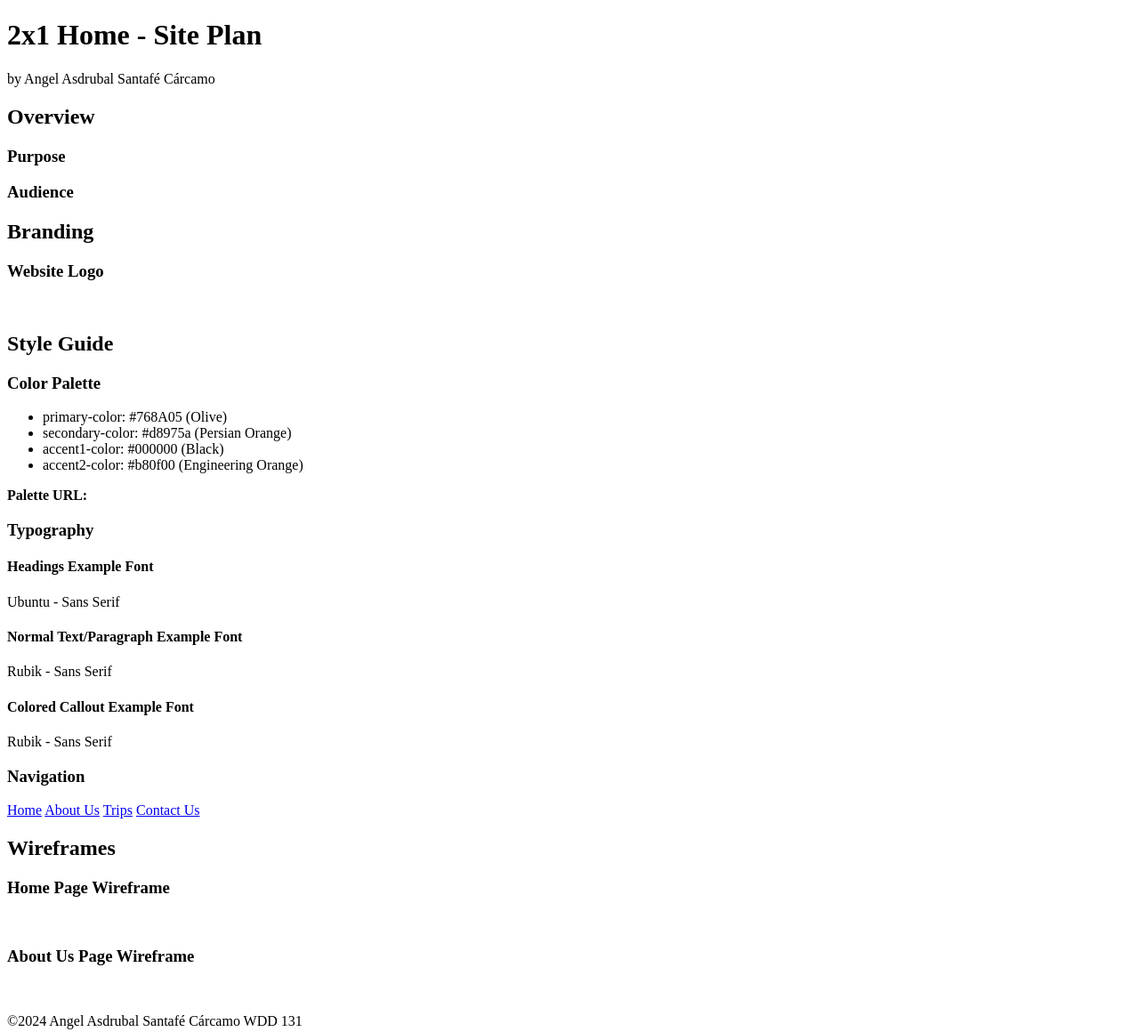
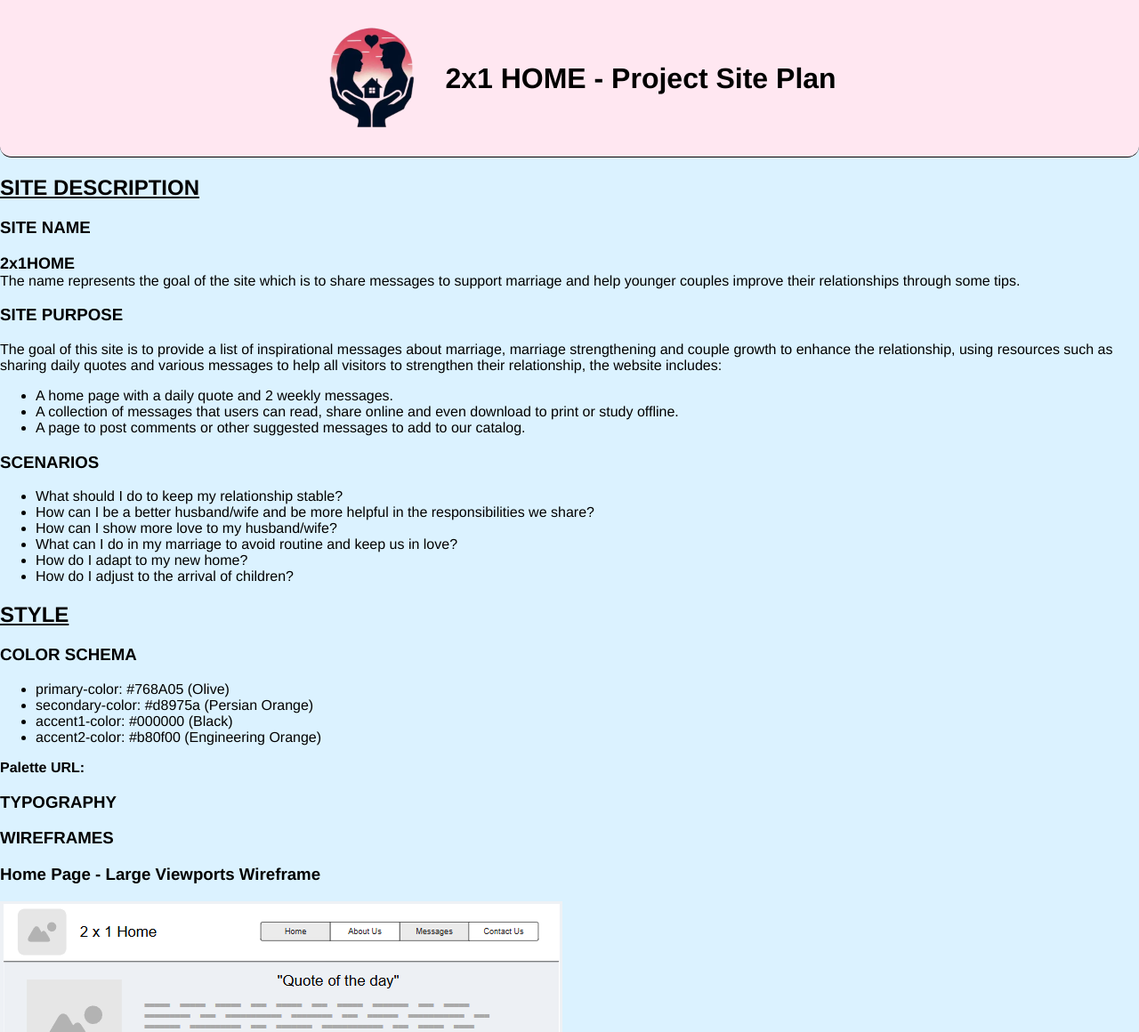
Before and after one commit to angelsan20/wdd131, a plain HTML site: page project/siteplan.html in a window 1280 px wide. Shown: the top 1160 px of the page at 89% size. Drawn offline with nearby package versions, Linux system fonts and the light colour scheme; a web font is replaced by a local one.

Commit message:
submitting part of the project siteplan and working on all the project and other assignments together.

```diff
--- a/project/siteplan.html
+++ b/project/siteplan.html
@@ -6,34 +6,61 @@
         <title>2x1Home Siteplan Page | WDD 131</title>
         <meta name="description" content=".">
         <meta name="author" content="Angel Asdrubal Santafé Cárcamo">
-        <link rel="stylesheet" href="styles/">
+        <link rel="stylesheet" href="styles/siteplan.css">
+        <script src="/scripts/getdates.js"></script>
+
+        <link rel="preconnect" href="https://fonts.googleapis.com">
+        <link rel="preconnect" href="https://fonts.gstatic.com" crossorigin>
+        <link href="https://fonts.googleapis.com/css2?family=Arimo:ital,wght@0,400..700;1,400..700&family=Wellfleet&display=swap" rel="stylesheet">
     </head>
     <body>
         <header>
-            <h1>2x1 Home - Site Plan</h1>
-            <div>by Angel Asdrubal Santafé Cárcamo</div>
+            <img src="images/2x1Home.webp" alt="2x1 Home Logo" width="160" height="160">
+            <h1>2x1 HOME - Project Site Plan</h1>
         </header>
         <main>
-            <h2>Overview</h2>
 
-            <h3>Purpose</h3>
+            <h2>SITE DESCRIPTION</h2>
+
+            <section>
+                <h3>SITE NAME</h3>
                 <p>
+                    <span id="sitename">2x1HOME</span><br>
+                    The name represents the goal of the site which is to share messages to support marriage
+                    and help younger couples improve their relationships through some tips.
+                </p>
+            </section>
 
+            <section>
+                <h3>SITE PURPOSE</h3>
+                <p>
+                    The goal of this site is to provide a list of inspirational messages about marriage, marriage strengthening and couple growth to enhance the relationship,
+                    using resources such as sharing daily quotes and various messages to help all visitors to strengthen their relationship,
+                    the website includes:
+                    <ul>
+                        <li>A home page with a daily quote and 2 weekly messages.</li>
+                        <li>A collection of messages that users can read, share online and even download to print or study offline.</li>
+                        <li>A page to post comments or other suggested messages to add to our catalog.</li>
+                    </ul>
                 </p>
+            </section>
 
-            <h3>Audience</h3>
-            <p>
+            <section>
+                <h3>SCENARIOS</h3>
+                <ul>
+                    <li>What should I do to keep my relationship stable?</li>
+                    <li>How can I be a better husband/wife and be more helpful in the responsibilities we share?</li>
+                    <li>How can I show more love to my husband/wife?</li>
+                    <li>What can I do in my marriage to avoid routine and keep us in love?</li>
+                    <li>How do I adapt to my new home?</li>
+                    <li>How do I adjust to the arrival of children?</li>
+                </ul>
+            </section>
 
-            </p>
+            <h2>STYLE</h2>
 
-            <h2>Branding</h2>
-
-            <h3>Website Logo</h3>
-            <img src="images/" alt="" width="200">
-
-            <h2>Style Guide</h2>
-
-            <h3>Color Palette</h3>
+            <section>
+                <h3>COLOR SCHEMA</h3>
                     <ul>
                         <li>primary-color: #768A05 (Olive)</li>
                         <li>secondary-color: #d8975a (Persian Orange)</li>
@@ -43,32 +70,23 @@
                     <p>
                         <strong>Palette URL:</strong> <a href="" target="_blank"></a>
                     </p>
-            <h3>Typography</h3>
+            </section>
 
-            <h4>Headings Example Font</h4>
-            <p>Ubuntu - Sans Serif</p>
+            <section>
+                <h3>TYPOGRAPHY</h3>
+            </section>
 
-            <h4>Normal Text/Paragraph Example Font</h4>
-            <p>Rubik - Sans Serif</p>
-
-            <h4>Colored Callout Example Font</h4>
-            <p>Rubik - Sans Serif</p>
-
-            <h3>Navigation</h3>
-            <nav>
-                <a href="#">Home</a>
-                <a href="#">About Us</a>
-                <a href="#">Trips</a>
-                <a href="#">Contact Us</a>
-            </nav>
-            <h2>Wireframes</h2>
-            <h3>Home Page Wireframe</h3>
-            <img src="" alt="" width="700">
-            <h3>About Us Page Wireframe</h3>
-            <img src="" alt="" width="700">
+            <section>
+                <h3>WIREFRAMES</h3>
+                <h3>Home Page - Large Viewports Wireframe</h3>
+                <img src="images/2x1Home-Larger Viewports Wireframe.PNG" alt="Home page Wireframe for larger viewports.">
+                <h3>Home Page - Mobile Views Wireframe</h3>
+                <img src="images/2x1Home-Mobile Wireframe.PNG" alt="Home page Wireframe for mobile views.">
+            </section>
         </main>
         <footer>
-            <p>&copy;2024 Angel Asdrubal Santafé Cárcamo  WDD 131</p>
+            <p>&copy; <span id="currentyear"></span> Angel Asdrubal Santafé Cárcamo Valencia, Venezuela.</p>
+            <p>Last Update: <span id="lastModified"></span></p>
         </footer>
 
     </body>
--- /dev/null
+++ b/project/styles/siteplan.css
@@ -0,0 +1,44 @@
+* {
+    font-family: "Arimo", sans-serif;
+}
+
+body {
+    margin: 0 auto;
+    background-color: rgb(219, 242, 255);
+}
+
+header {
+    background-color: rgb(255, 231, 241);
+    padding: 8px;
+    border-bottom: solid 1px;
+    border-bottom-left-radius: 0.8rem;
+    border-bottom-right-radius: 0.8rem;
+    display: flex;
+    flex-direction: row;
+    align-items: center;
+    justify-content: center;
+}
+
+h2 {
+    text-decoration: underline;
+}
+
+#sitename {
+    font-weight: bolder;
+    font-size: large;
+}
+
+footer {
+    padding-top: 20px;
+    padding-bottom: 20px;
+    text-align: center;
+    background-color: rgb(1, 58, 145);
+    color: rgb(255, 255, 255);
+}
+
+/*rgb(179, 215, 255)AZUL
+
+(248, 144, 170) rosa intenso
+
+
+rgb(241, 241, 235) BEIGE*/
--- a/scripts/getdates.js
+++ b/scripts/getdates.js
@@ -1,4 +1,4 @@
-const currentYear = new Date().getFullYear();
+const currentYear = new Date.getFullYear();
 document.getElementById("currentyear").textContent = currentYear;
 
 const lastModified = document.lastModified;
```
Also changed, not shown: form.html (+3 -1 lines), styles/form.css (+1 -12 lines), project/images/2x1Home-Larger Viewports Wireframe.PNG (added), project/images/2x1Home-Mobile Wireframe.PNG (added), project/images/2x1Home.webp (added). Lines whose indentation alone changed are shown as unchanged.
